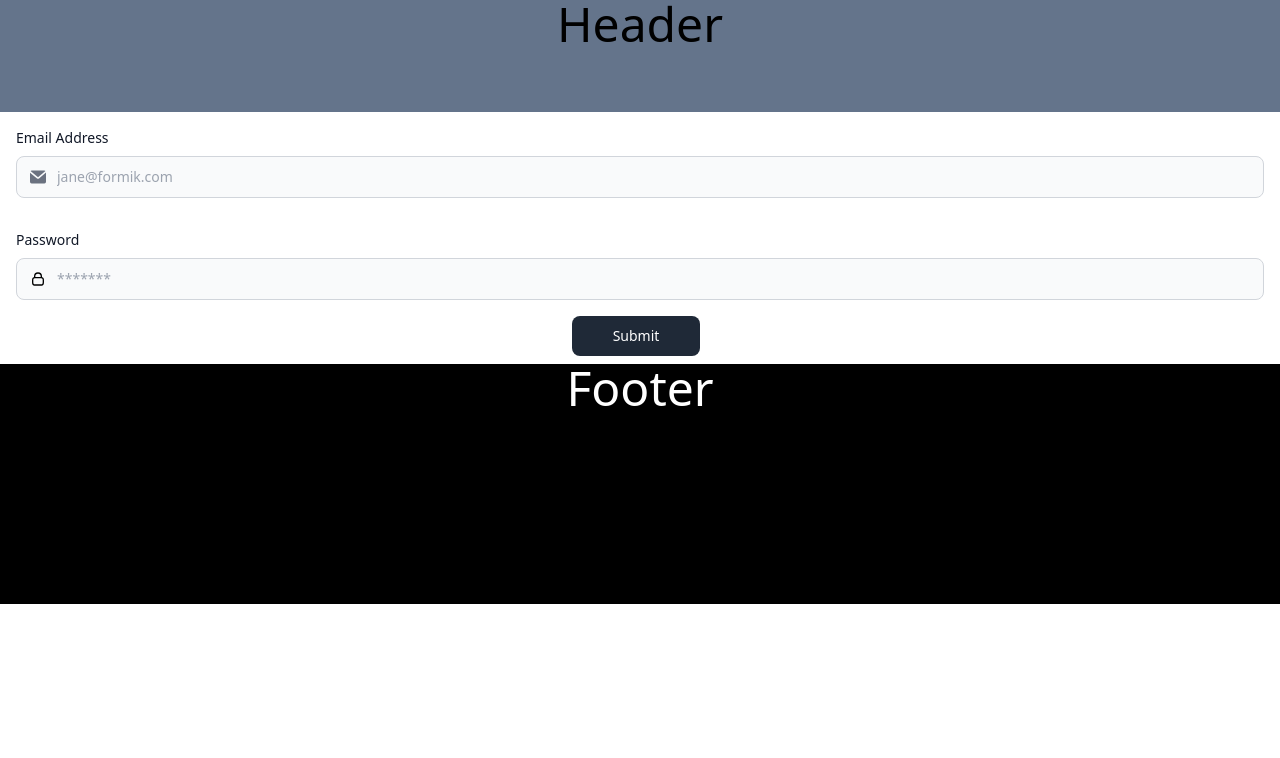
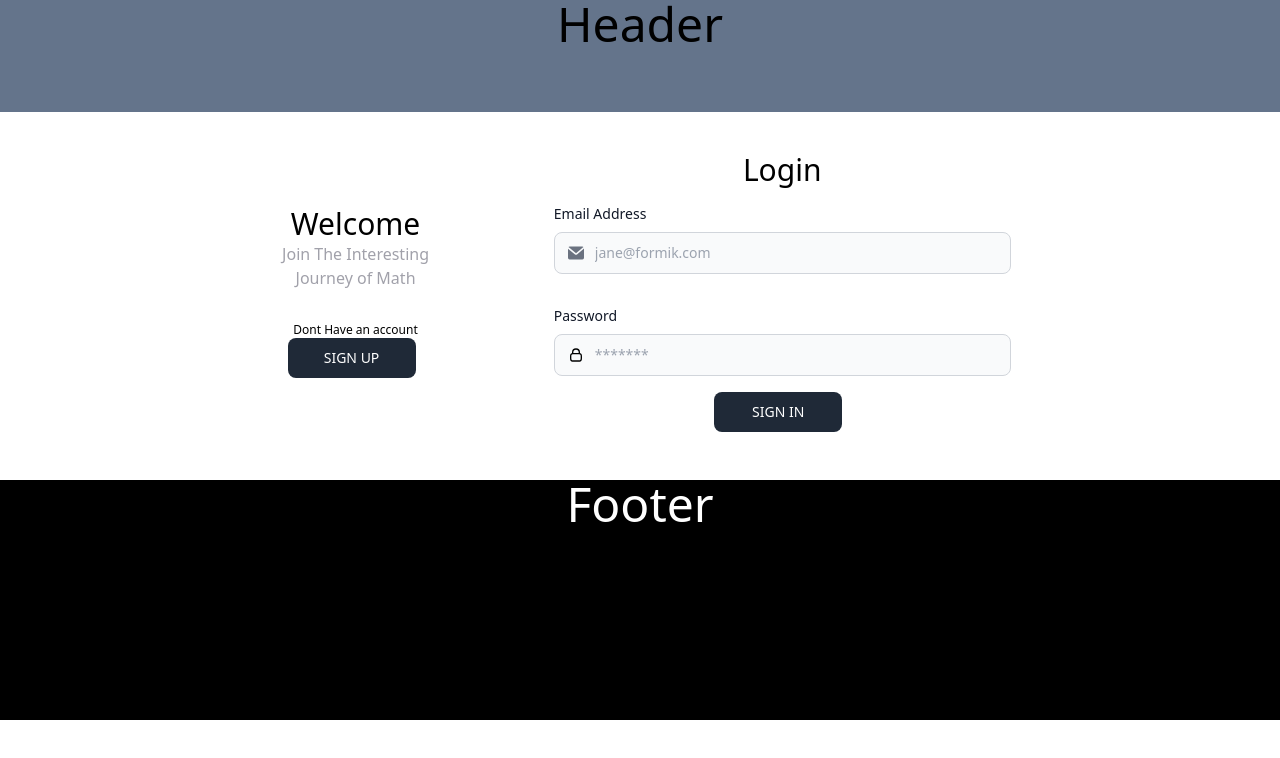
Before and after one commit to Asib27/MathMaster-Frontend, a React (Vite) app: page /login in a window 1280 px wide. Shown: the top 758 px of the page. Built offline with nearby package versions, Linux system fonts and the light colour scheme.

Commit message:
finish log in page ui

```diff
--- a/src/routes/login.jsx
+++ b/src/routes/login.jsx
@@ -28,9 +28,10 @@ function PasswordSvg () {
   )
 }
 
-export default function Login () {
+function LoginForm ({className}) {
   return (
-    <>
+    <div className={className}>
+      <p className='text-3xl text-center'>Login </p>
       <Formik
         initialValues={{
           email: '',
@@ -74,12 +75,39 @@ export default function Login () {
             <button
               className='w-32 text-white bg-gray-800 hover:bg-gray-900 focus:outline-none focus:ring-4 focus:ring-gray-300 font-medium rounded-lg text-sm px-5 py-2.5 me-2 mb-2 dark:bg-gray-800 dark:hover:bg-gray-700 dark:focus:ring-gray-700 dark:border-gray-700'
               type='submit'
-            >Submit
+            > SIGN IN
             </button>
 
           </div>
         </Form>
       </Formik>
-    </>
+    </div>
   )
 }
+
+export default function Login () {
+  return (
+    <div className='flex justify-center overflow-x-hidden'>
+      <div className='flex w-2/3'>
+        <div className='flex flex-col basis-1/3 justify-center text-center'>
+          <p className='text-3xl'>Welcome</p>
+          <p className='text-zinc-400'> Join The Interesting</p>
+          <p className='text-zinc-400'>Journey of Math</p>
+          <p className='text-xs mt-8'>Dont Have an account</p>
+
+          <div className='flex justify-center'>
+            <button
+              className='w-32 text-white bg-gray-800 hover:bg-gray-900 focus:outline-none focus:ring-4 focus:ring-gray-300 font-medium rounded-lg text-sm px-5 py-2.5 me-2 mb-2 dark:bg-gray-800 dark:hover:bg-gray-700 dark:focus:ring-gray-700 dark:border-gray-700'
+              type='submit'
+            >SIGN UP
+            </button>
+
+          </div>
+
+        </div>
+        <LoginForm className='basis-2/3 flex flex-col justify-center p-10'/>
+
+      </div>
+    </div>
+  )
+}
```
